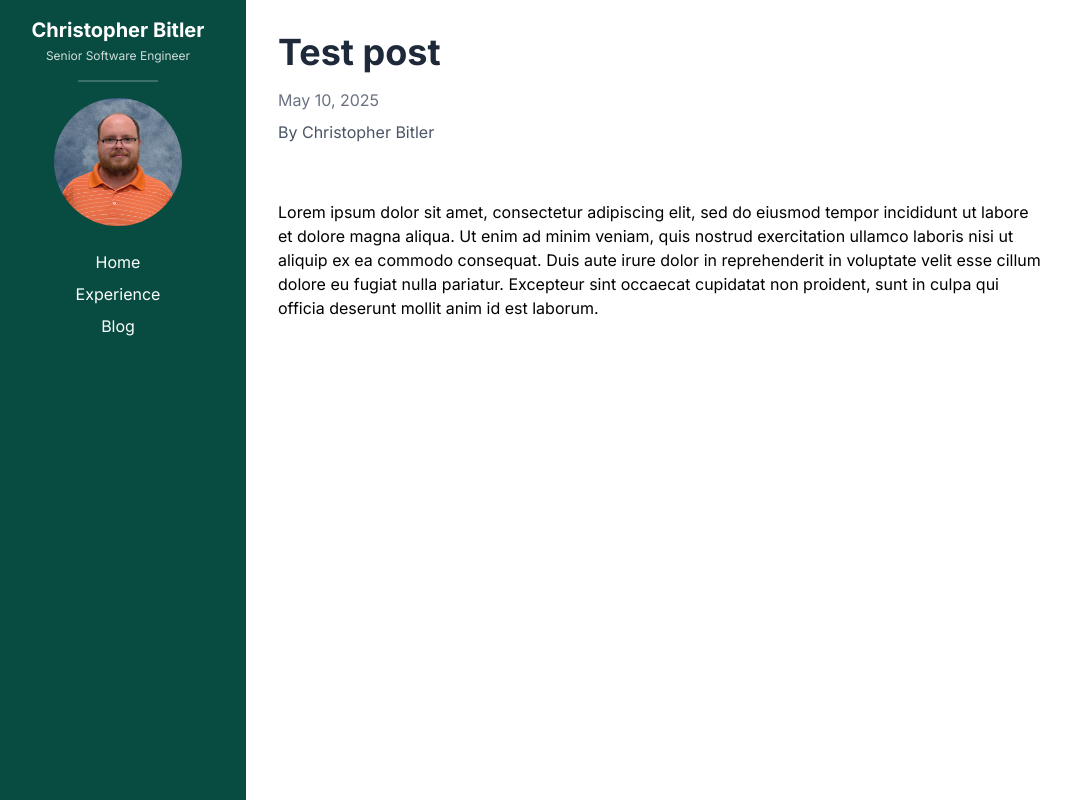
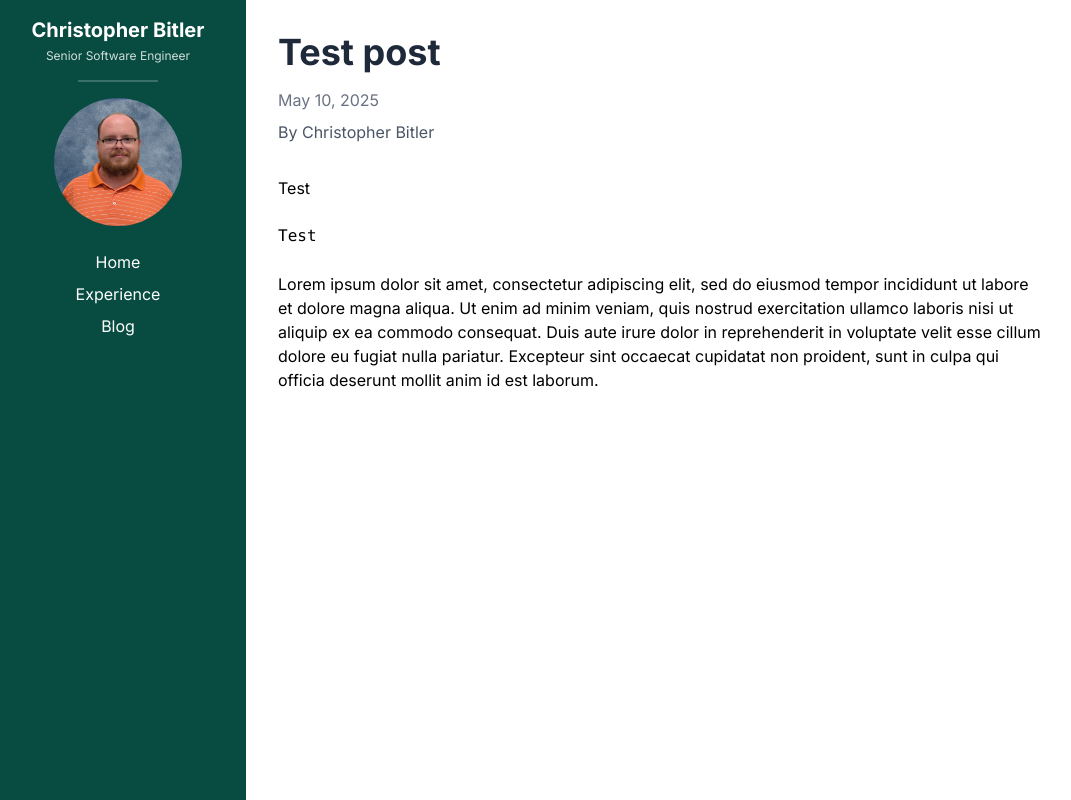
Before and after one commit to Chris-Bitler/resume-site, a Next.js app: page /blog/Test-Post in a window 1280 px wide. Shown: the whole page, without its empty margins (10-1081 px from the left). Built offline with nearby package versions, Linux system fonts and the light colour scheme.

Commit message:
We should actually render it as markdown

```diff
--- a/app/blog/[slug]/page.tsx
+++ b/app/blog/[slug]/page.tsx
@@ -1,3 +1,4 @@
+import Markdown from "react-markdown";
 import Layout from "../../components/Layout";
 import { getPostSlugs, getPostBySlug } from "../../../lib/posts";
 import { notFound } from "next/navigation";
@@ -41,7 +42,9 @@ const BlogPost = async ({ params }: BlogPostProps) => {
           </header>
 
           <div className="prose prose-lg max-w-none">
-            <div className="whitespace-pre-wrap">{content}</div>
+            <div className="whitespace-pre-wrap">
+              <Markdown>{content}</Markdown>
+            </div>
           </div>
         </article>
       </div>
--- a/package.json
+++ b/package.json
@@ -12,7 +12,8 @@
     "gray-matter": "^4.0.3",
     "next": "15.3.2",
     "react": "^19.0.0",
-    "react-dom": "^19.0.0"
+    "react-dom": "^19.0.0",
+    "react-markdown": "^10.1.0"
   },
   "devDependencies": {
     "@eslint/eslintrc": "^3",
```
Also changed, not shown: posts/Test-Post.md (+4 -0 lines), 1 other file (tests, documents, lock files or other folders).
